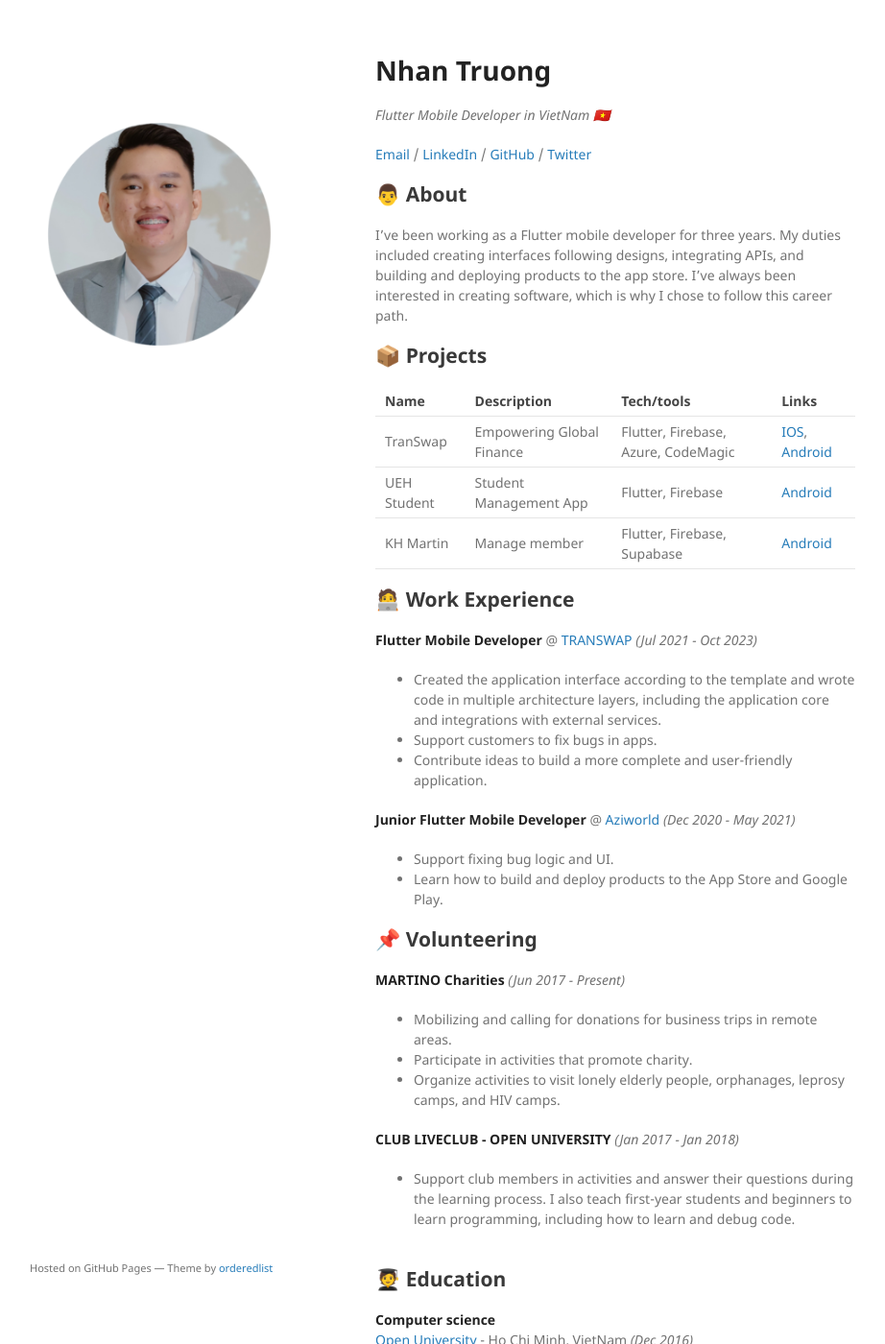
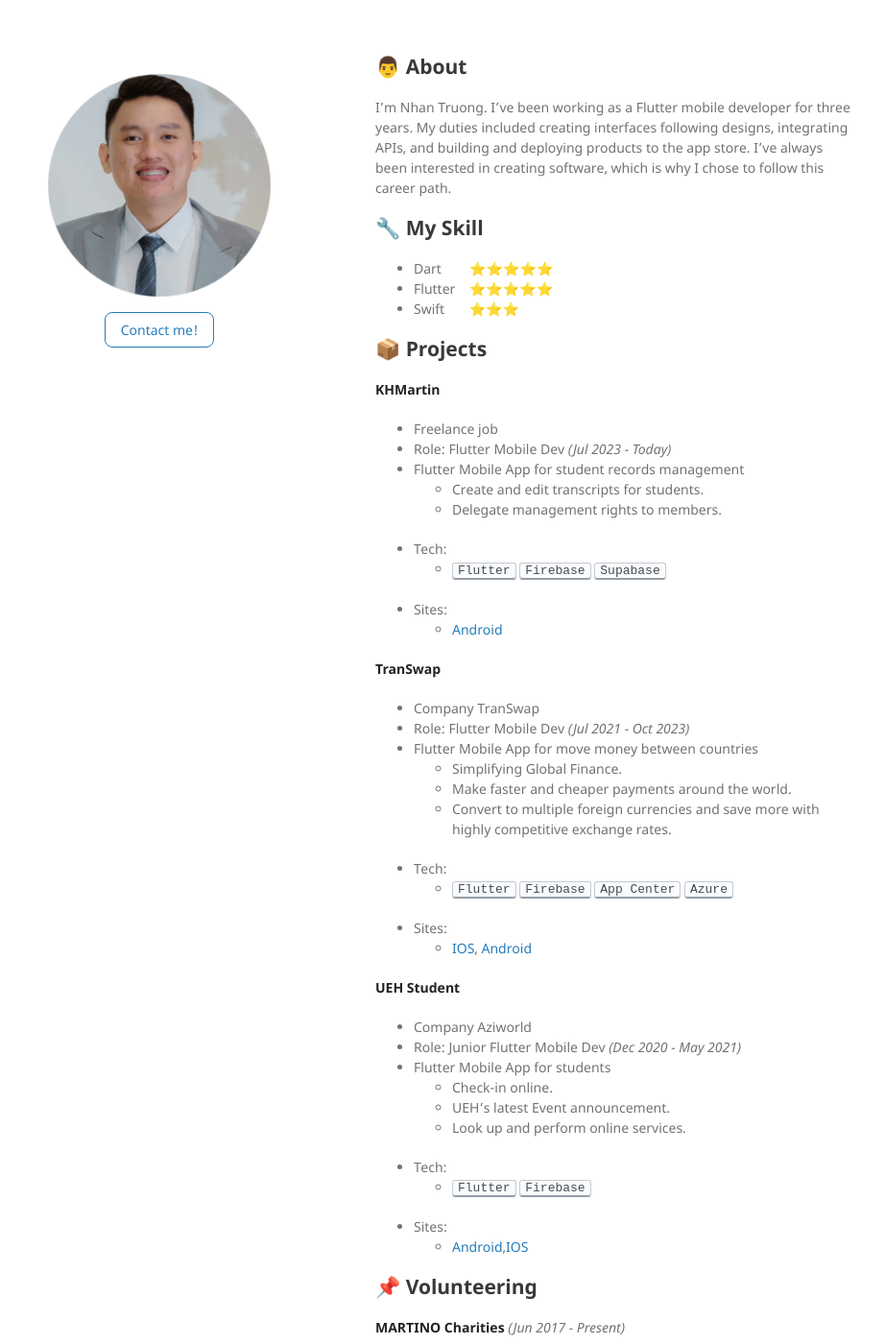
Before and after one commit to nhantruong1298/nhantruong1298.github.io, a Jekyll site: the page built from index.md, in a window 1280 px wide and 1400 px high. Shown: the whole window at 96% size, without its empty margins (179-1101 px from the left). Built offline with Jekyll 4.4.1, drawn with Linux system fonts in a browser that asks for light colours; some of the changed text lies outside the part shown.

Commit message:
update info

```diff
--- a/_config.yml
+++ b/_config.yml
@@ -1,4 +1,4 @@
-title: "&nbsp;"
 logo: /assets/img/my_photo.png
 google_analytics:
 theme: jekyll-theme-minimal
+title: Nhan Truong 's CV
--- a/_layouts/default.html
+++ b/_layouts/default.html
@@ -15,29 +15,19 @@
   <body>
     <div class="wrapper">
       <header>
-        <h1><a href="{{ "/" | absolute_url }}">{{ site.title | default: site.github.repository_name }}</a></h1>
-
         {% if site.logo %}
           <img src="{{site.logo | relative_url}}" alt="Logo" />
         {% endif %}
-
+        <div style="margin: 0 auto; text-align: center"><a class="button" href="./contact.html">Contact me!</a></div>
         <p>{{ site.description | default: site.github.project_tagline }}</p>
 
-        {% if site.github.is_project_page %}
-        <p class="view"><a href="{{ site.github.repository_url }}">View the Project on GitHub <small>{{ site.github.repository_nwo }}</small></a></p>
-        {% endif %}
+
 
         {% if site.github.is_user_page %}
         <p class="view"><a href="{{ site.github.owner_url }}">View My GitHub Profile</a></p>
         {% endif %}
 
-        {% if site.show_downloads %}
-        <ul class="downloads">
-          <li><a href="{{ site.github.zip_url }}">Download <strong>ZIP File</strong></a></li>
-          <li><a href="{{ site.github.tar_url }}">Download <strong>TAR Ball</strong></a></li>
-          <li><a href="{{ site.github.repository_url }}">View On <strong>GitHub</strong></a></li>
-        </ul>
-        {% endif %}
+
       </header>
       <section>
 
@@ -48,7 +38,7 @@
         {% if site.github.is_project_page %}
         <p>This project is maintained by <a href="{{ site.github.owner_url }}">{{ site.github.owner_name }}</a></p>
         {% endif %}
-        <p><small>Hosted on GitHub Pages &mdash; Theme by <a href="https://github.com/orderedlist">orderedlist</a></small></p>
+
       </footer>
     </div>
     <script src="{{ "/assets/js/scale.fix.js" | relative_url }}"></script>
--- a/_sass/jekyll-theme-minimal.scss
+++ b/_sass/jekyll-theme-minimal.scss
@@ -112,7 +112,7 @@ kbd {
   box-shadow: inset 0 -1px 0 #959da5;
   color: #444d56;
   display: inline-block;
-  font-size: 11px;
+  font-size: 13px;
   line-height: 10px;
   padding: 3px 5px;
   vertical-align: middle;
@@ -284,3 +284,18 @@ footer {
     color:#444;
   }
 }
+
+.button {
+  border: 1px solid #267CB9;
+  color: #267CB9;
+  padding: 8px 16px;
+  text-align: center;
+  text-decoration: none;
+  display: inline-block;
+  cursor: pointer;
+
+  border-radius: 8px;
+  display: inline;
+  justify-content: center;
+
+}
--- a/index.md
+++ b/index.md
@@ -2,34 +2,49 @@
 layout: default
 ---
 
-# Nhan Truong
+## 👨 About
+  I'm Nhan Truong. I've been working as a Flutter mobile developer for three years. My duties included creating interfaces following designs, integrating APIs, and building and deploying products to the app store. I've always been interested in creating software, which is why I chose to follow this career path.
 
-_Flutter Mobile Developer in VietNam 🇻🇳_ <br>
-
-[Email](mailto:nhantruong1298@gmail.com)  / [LinkedIn](https://www.linkedin.com/in/nhan-truong-b56017165/) / [GitHub](https://github.com/nhantruong1298/) / [Twitter](https://twitter.com/NhanTruong1298/)
-
-## 👨 About
-  I've been working as a Flutter mobile developer for three years. My duties included creating interfaces following designs, integrating APIs, and building and deploying products to the app store. I've always been interested in creating software, which is why I chose to follow this career path.
+## 🔧 My Skill
+  - Dart &nbsp;&nbsp;&nbsp;&nbsp;&nbsp;&nbsp;&nbsp;⭐⭐⭐⭐⭐
+  - Flutter &nbsp;&nbsp;&nbsp;⭐⭐⭐⭐⭐
+  - Swift &nbsp;&nbsp;&nbsp;&nbsp;&nbsp;&nbsp;⭐⭐⭐
 
 ## 📦 Projects
+**KHMartin** <br>
+  - Freelance job
+  - Role: Flutter Mobile Dev _(Jul 2023 - Today)_
+  - Flutter Mobile App for student records management
+    - Create and edit transcripts for students.
+    - Delegate management rights to members.
+  - Tech:
+    - <kbd>Flutter</kbd> <kbd>Firebase</kbd> <kbd>Supabase</kbd>
+  - Sites: <br>
+    - [Android](https://play.google.com/store/apps/details?id=com.martin_charity_community)
 
-| Name         | Description               | Tech/tools                         | Links
-|:-------------|:--------------------------|:-----------------------------------|
-| TranSwap     | Empowering Global Finance | Flutter, Firebase, Azure, CodeMagic| [IOS](https://apps.apple.com/app/id1564013302), [Android](https://play.google.com/store/apps/details?id=com.transwap.luna)
-| UEH Student  | Student Management App    | Flutter, Firebase                  | [Android](https://play.google.com/store/apps/details?id=vn.edu.ueh.student&hl=vi&gl=US)
-| KH Martin    | Manage member             | Flutter, Firebase, Supabase        | [Android](https://play.google.com/store/apps/details?id=com.martin_charity_community)
+**TranSwap** <br>
+  - Company TranSwap
+  - Role: Flutter Mobile Dev _(Jul 2021 - Oct 2023)_
+  - Flutter Mobile App for move money between countries
+    - Simplifying Global Finance.
+    - Make faster and cheaper payments around the world.
+    - Convert to multiple foreign currencies and save more with highly competitive exchange rates.
+  - Tech:
+    - <kbd>Flutter</kbd> <kbd>Firebase</kbd> <kbd>App Center</kbd> <kbd>Azure</kbd>
+  - Sites: <br>
+    - [IOS](https://apps.apple.com/app/id1564013302), [Android](https://play.google.com/store/apps/details?id=com.transwap.luna)
 
-
-## 🧑‍💻 Work Experience
-
-**Flutter Mobile Developer** @ [TRANSWAP](https://www.transwap.com/) _(Jul 2021 - Oct 2023)_ <br>
-  - Created the application interface according to the template and wrote code in multiple architecture layers, including the application core and integrations with external services.
-  - Support customers to fix bugs in apps.
-  - Contribute ideas to build a more complete and user-friendly application.
-
-**Junior Flutter Mobile Developer** @ [Aziworld](http://www.aziworld.com/) _(Dec 2020 - May 2021)_ <br>
-  - Support fixing bug logic and UI.
-  - Learn how to build and deploy products to the App Store and Google Play.
+**UEH Student** <br>
+  - Company Aziworld
+  - Role: Junior Flutter Mobile Dev _(Dec 2020 - May 2021)_
+  - Flutter Mobile App for students
+    - Check-in online.
+    - UEH's latest Event announcement.
+    - Look up and perform online services.
+  - Tech:
+    - <kbd>Flutter</kbd> <kbd>Firebase</kbd>
+  - Sites: <br>
+    - [Android](https://play.google.com/store/apps/details?id=vn.edu.ueh.student&hl=vi&gl=US),[IOS](https://apps.apple.com/us/app/ueh-student/id1560073124)
 
 
 ## 📌 Volunteering
@@ -39,7 +54,7 @@ _Flutter Mobile Developer in VietNam 🇻🇳_ <br>
   - Participate in activities that promote charity.
   - Organize activities to visit lonely elderly people, orphanages, leprosy camps, and HIV camps.
 
-**CLUB LIVECLUB - OPEN UNIVERSITY**  _(Jan 2017 - Jan 2018)_<br>
+**Club LIVECLUB - Open University**  _(Jan 2017 - Jan 2018)_<br>
   - Support club members in activities and answer their questions during the learning process. I also teach first-year students and beginners to learn programming, including how to learn and debug code.
   <br><br>
 
```
Also changed, not shown: another-page.md (deleted, +0 -9 lines), contact.md (added, +7 -0 lines).
